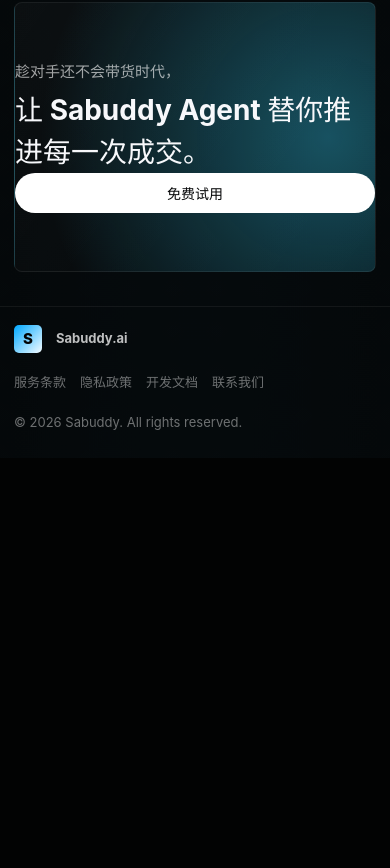
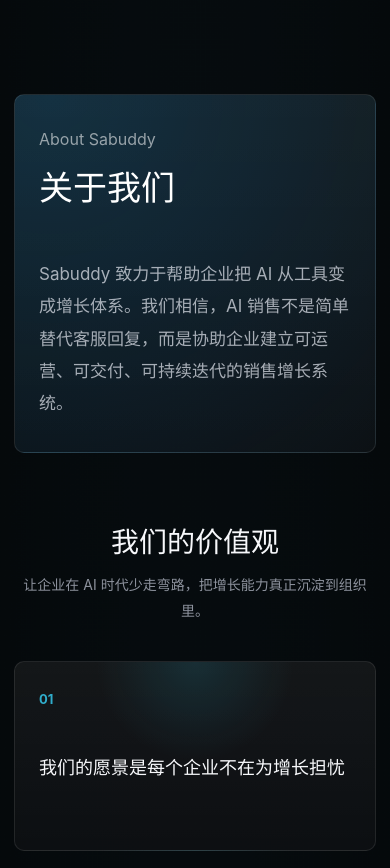
Before and after one commit to yinxupeng/ai-sales-official-site, a React (Vite) app: page / in a window 390 px wide. Shown: the part 10825-11693 px from the top of the page. Before the commit the page ends 11283 px from the top, so only its background shows below. Built offline with nearby package versions, Linux system fonts and the light colour scheme.

Commit message:
Fix GitHub Pages navigation anchors

```diff
--- a/src/App.tsx
+++ b/src/App.tsx
@@ -33,12 +33,12 @@ import customerLogo9 from '../resource/logo9.png';
 import customerLogo10 from '../resource/logo10.png';
 
 const navItems = [
-  { label: '首页', href: '/' },
-  { label: '产品服务', href: '/#产品服务' },
-  { label: '价格', href: '/#价格' },
-  { label: '关于我们', href: '/about' },
-  { label: '博客', href: '/#博客' },
-  { label: '开发文档', href: '/#开发文档' },
+  { label: '首页', href: '#home' },
+  { label: '产品服务', href: '#产品服务' },
+  { label: '价格', href: '#价格' },
+  { label: '关于我们', href: '#关于我们' },
+  { label: '博客', href: '#博客' },
+  { label: '开发文档', href: '#开发文档' },
 ];
 
 const loginUrl = 'http://124.174.58.77/kf-adm/login';
@@ -290,7 +290,6 @@ const aboutProductInsights = [
 ];
 
 export default function App() {
-  const isAboutPage = window.location.pathname === '/about';
   const [isTrialModalOpen, setIsTrialModalOpen] = useState(false);
 
   const openTrialModal = () => setIsTrialModalOpen(true);
@@ -299,7 +298,7 @@ export default function App() {
   return (
     <div className="site-page">
       <Header onTrialClick={openTrialModal} />
-      {isAboutPage ? <AboutPage /> : <HomePage onTrialClick={openTrialModal} />}
+      <HomePage onTrialClick={openTrialModal} />
       <Footer />
       <TrialQrModal isOpen={isTrialModalOpen} onClose={closeTrialModal} />
     </div>
@@ -320,6 +319,8 @@ function HomePage({ onTrialClick }: { onTrialClick: () => void }) {
       <Pricing />
       <News />
       <FAQ />
+      <AboutSection />
+      <DeveloperDocs />
       <FinalCTA onTrialClick={onTrialClick} />
     </main>
   );
@@ -362,18 +363,20 @@ function Header({ onTrialClick }: { onTrialClick: () => void }) {
   );
 }
 
-function AboutPage() {
+function AboutSection() {
   return (
-    <main className="about-page">
-      <section className="about-hero section-wrap">
-        <div className="eyebrow">About Sabuddy</div>
-        <h1>关于我们</h1>
+    <section className="about-page section-wrap" id="关于我们">
+      <div className="about-hero">
+        <div>
+          <div className="eyebrow">About Sabuddy</div>
+          <h2>关于我们</h2>
+        </div>
         <p>
           Sabuddy 致力于帮助企业把 AI 从工具变成增长体系。我们相信，AI 销售不是简单替代客服回复，而是协助企业建立可运营、可交付、可持续迭代的销售增长系统。
         </p>
-      </section>
+      </div>
 
-      <section className="about-section section-wrap">
+      <div className="about-section">
         <SectionTitle title="我们的价值观" desc="让企业在 AI 时代少走弯路，把增长能力真正沉淀到组织里。" />
         <div className="about-value-grid">
           {aboutValues.map((value, index) => (
@@ -383,9 +386,9 @@ function AboutPage() {
             </article>
           ))}
         </div>
-      </section>
+      </div>
 
-      <section className="about-section section-wrap">
+      <div className="about-section">
         <SectionTitle title="产品价值" desc="企业在不同阶段需要不同的增长答案，AI 销售的价值是让销售动作持续稳定地产生结果。" />
         <div className="about-stage-grid">
           {aboutProductValues.map((group) => (
@@ -399,9 +402,9 @@ function AboutPage() {
             </article>
           ))}
         </div>
-      </section>
+      </div>
 
-      <section className="about-section section-wrap">
+      <div className="about-section">
         <SectionTitle title="我们对产品的理解" desc="AI 销售不是一个单点工具，而是一套围绕增长目标重新组织的管理体系、协作模式和执行流程。" />
         <div className="about-insight-grid">
           {aboutProductInsights.map((insight) => (
@@ -415,13 +418,34 @@ function AboutPage() {
             </article>
           ))}
         </div>
-      </section>
+      </div>
+    </section>
+  );
+}
 
-      <section className="about-cta section-wrap">
-        <h2>我们做的不是客服系统，而是企业的 AI 销售增长系统。</h2>
-        <a className="primary-button" href="/#demo">联系团队</a>
-      </section>
-    </main>
+function DeveloperDocs() {
+  return (
+    <section className="developer-docs section-wrap" id="开发文档">
+      <SectionTitle title="开发文档" desc="面向企业交付、私有化部署和系统集成的技术接入说明。" />
+      <div className="docs-grid">
+        <article>
+          <span>01</span>
+          <h3>渠道接入</h3>
+          <p>支持官网、企微、社媒私信、CRM 等触点接入，统一沉淀咨询、线索和客户状态。</p>
+        </article>
+        <article>
+          <span>02</span>
+          <h3>知识库与 SOP</h3>
+          <p>导入企业知识库、销售话术、转人工规则和跟进节奏，让 AI 按业务流程执行。</p>
+        </article>
+        <article>
+          <span>03</span>
+          <h3>私有化部署</h3>
+          <p>支持本地服务器、独立数据库、权限审计、业务系统接口和企业级 SLA 交付。</p>
+        </article>
+      </div>
+      <a className="primary-button" href="#demo">联系技术顾问</a>
+    </section>
   );
 }
 
@@ -720,8 +744,8 @@ function Footer() {
           <strong>Sabuddy.ai</strong>
         </div>
         <div className="footer-links">
-          <a href="/terms">服务条款</a>
-          <a href="/privacy">隐私政策</a>
+          <a href="#开发文档">服务条款</a>
+          <a href="#开发文档">隐私政策</a>
           <a href="#开发文档">开发文档</a>
           <a href="#demo">联系我们</a>
         </div>
--- a/src/styles.css
+++ b/src/styles.css
@@ -23,6 +23,7 @@
 
 html {
   scroll-behavior: smooth;
+  scroll-padding-top: 72px;
 }
 
 body {
@@ -64,6 +65,10 @@ button {
   z-index: 1;
   width: min(1130px, calc(100% - 48px));
   margin: 0 auto;
+}
+
+.section-wrap {
+  scroll-margin-top: 72px;
 }
 
 .site-header {
@@ -1052,32 +1057,42 @@ button {
 .about-page {
   position: relative;
   z-index: 1;
+  padding: 92px 0 34px;
 }
 
 .about-hero {
-  min-height: 520px;
-  padding: 120px 0 74px;
-  text-align: center;
+  display: grid;
+  grid-template-columns: 0.82fr 1.18fr;
+  gap: 52px;
+  align-items: end;
+  padding: 48px;
+  text-align: left;
+  background:
+    radial-gradient(circle at 10% 0, rgba(22, 168, 255, 0.18), transparent 32rem),
+    linear-gradient(180deg, rgba(255, 255, 255, 0.052), rgba(255, 255, 255, 0.018)),
+    rgba(9, 11, 14, 0.82);
+  border: 1px solid rgba(255, 255, 255, 0.09);
+  border-radius: 10px;
 }
 
-.about-hero h1 {
+.about-hero h2 {
   margin: 0;
   color: #fff;
-  font-size: clamp(42px, 5vw, 68px);
+  font-size: clamp(34px, 4vw, 54px);
   font-weight: 700;
   line-height: 1.1;
 }
 
 .about-hero p {
-  max-width: 760px;
-  margin: 24px auto 0;
+  max-width: 650px;
+  margin: 0;
   color: rgba(220, 224, 232, 0.74);
   font-size: 17px;
   line-height: 1.9;
 }
 
 .about-section {
-  padding: 82px 0;
+  padding: 72px 0 0;
 }
 
 .about-value-grid,
@@ -1203,6 +1218,48 @@ button {
   line-height: 1.35;
 }
 
+.developer-docs {
+  padding: 94px 0 84px;
+}
+
+.docs-grid {
+  display: grid;
+  grid-template-columns: repeat(3, minmax(0, 1fr));
+  gap: 18px;
+  margin-bottom: 28px;
+}
+
+.docs-grid article {
+  min-height: 220px;
+  padding: 28px;
+  background:
+    radial-gradient(circle at 80% 0, rgba(56, 216, 255, 0.13), transparent 34%),
+    linear-gradient(180deg, rgba(255, 255, 255, 0.05), rgba(255, 255, 255, 0.018)),
+    rgba(9, 11, 14, 0.82);
+  border: 1px solid rgba(255, 255, 255, 0.09);
+  border-radius: 10px;
+}
+
+.docs-grid span {
+  color: rgba(56, 216, 255, 0.78);
+  font-size: 13px;
+  font-weight: 650;
+}
+
+.docs-grid h3 {
+  margin: 54px 0 14px;
+  color: #fff;
+  font-size: 22px;
+  font-weight: 650;
+}
+
+.docs-grid p {
+  margin: 0;
+  color: var(--soft);
+  font-size: 15px;
+  line-height: 1.75;
+}
+
 .footer {
   position: relative;
   z-index: 1;
@@ -1303,7 +1360,9 @@ button {
   .industry-grid,
   .about-value-grid,
   .about-stage-grid,
-  .about-insight-grid {
+  .about-insight-grid,
+  .docs-grid,
+  .about-hero {
     grid-template-columns: 1fr;
   }
 
@@ -1344,8 +1403,7 @@ button {
   }
 
   .about-hero {
-    min-height: auto;
-    padding: 84px 0 44px;
+    padding: 32px 24px;
   }
 
   .about-cta {
```
